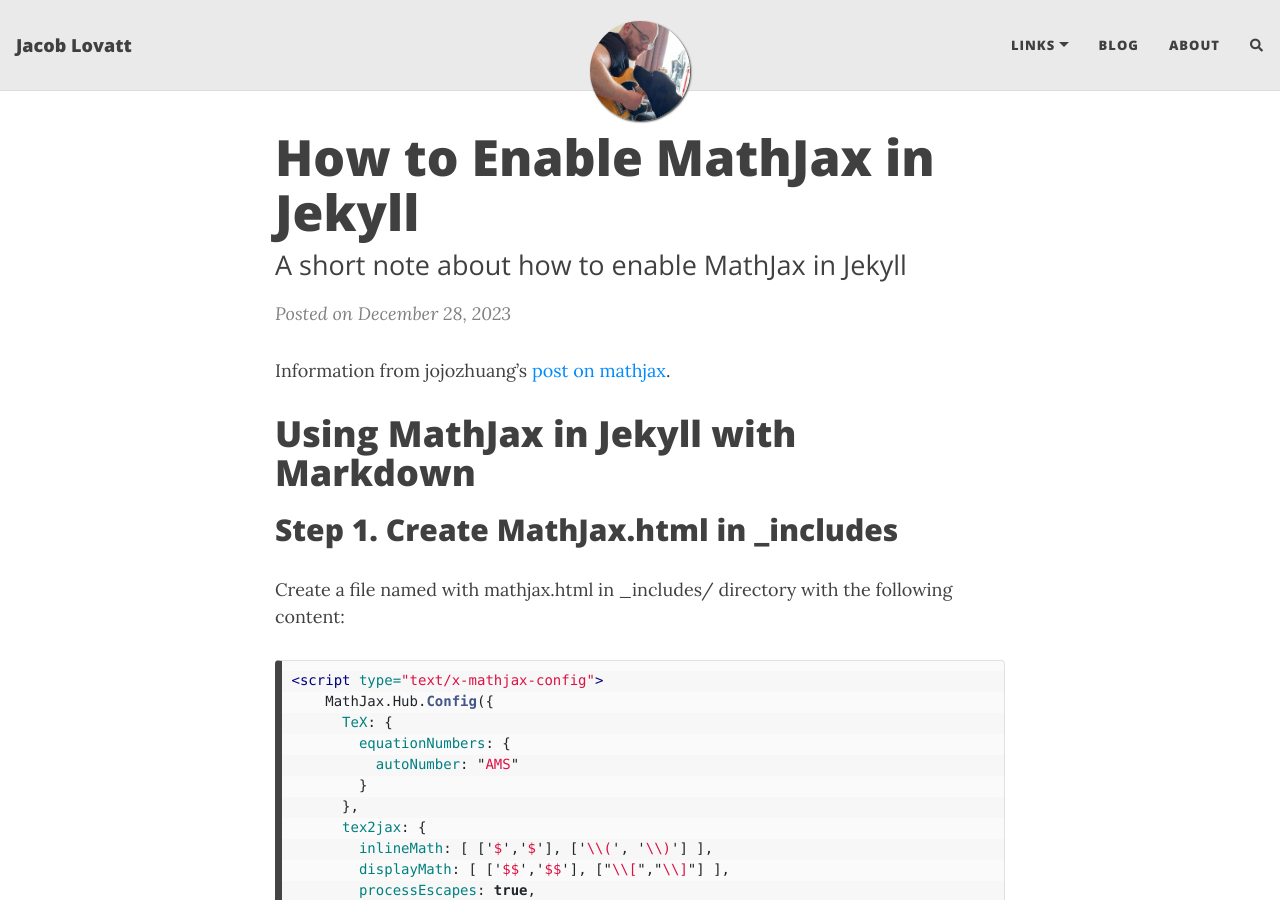
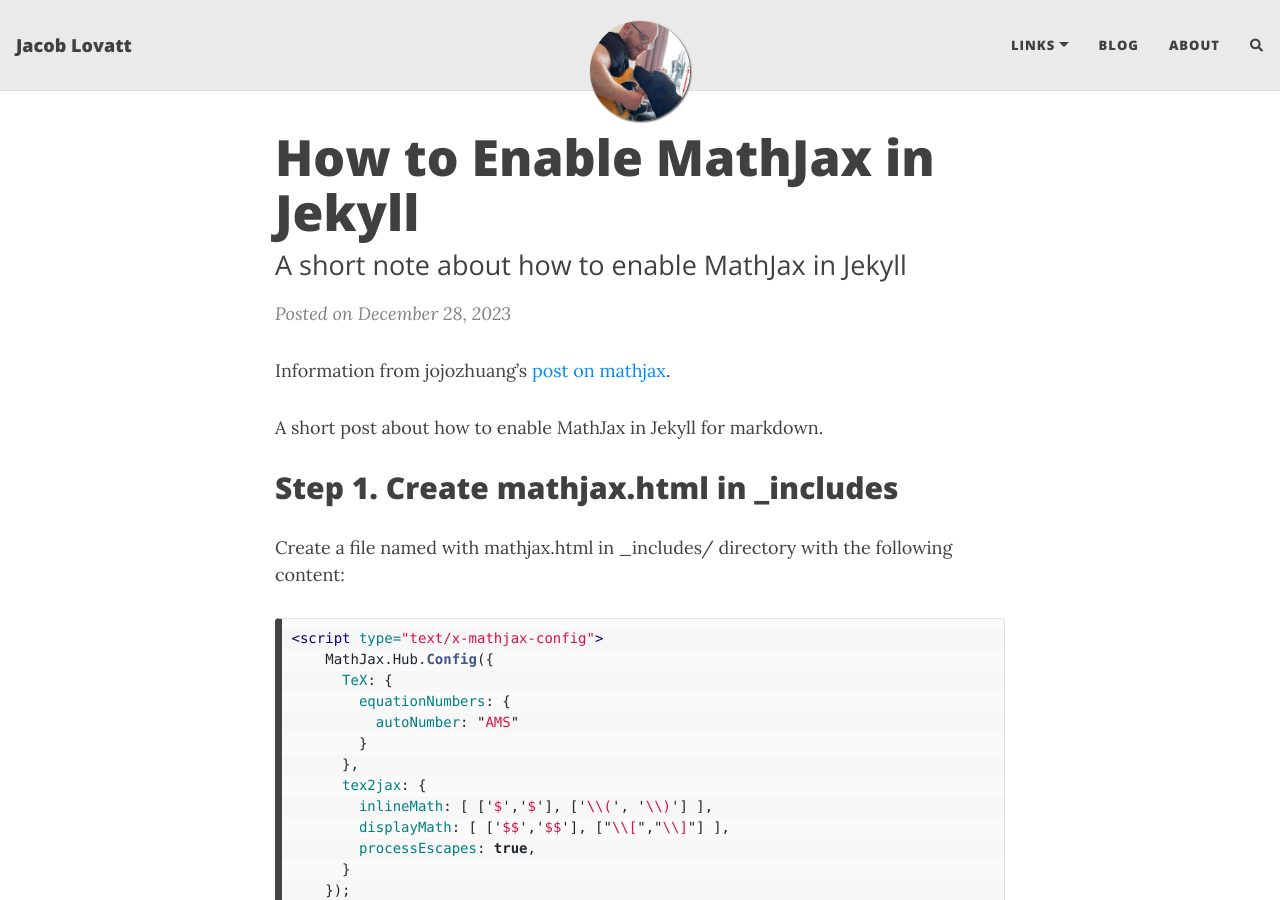
Before and after one commit to jacoblovatt/jacoblovatt.github.io, a Jekyll site: the page built from _posts/2023-12-28-how-to-enable-mathjax-in-jekyll.md, in a window 1280 px wide and 900 px high. Built offline with Jekyll 4.4.1, drawn with Linux system fonts in a browser that asks for light colours; nearby versions of some CDN libraries; comment, search, counter and statistics services are not loaded.

Commit message:
corrected typos in some blog posts

````diff
--- a/_posts/2023-12-28-how-to-enable-mathjax-in-jekyll.md
+++ b/_posts/2023-12-28-how-to-enable-mathjax-in-jekyll.md
@@ -7,10 +7,10 @@ tags: [mathematics, jekyll, mathjax]
 
 Information from jojozhuang's [post on mathjax](https://jojozhuang.github.io/tutorial/jekyll-math-symbols-with-mathjax/).
 
-# Using MathJax in Jekyll with Markdown
+A short post about how to enable MathJax in Jekyll for markdown.
 
-## Step 1. Create MathJax.html in _includes
-Create a file named with mathjax.html in _includes/ directory  with the following content:
+## Step 1. Create mathjax.html in _includes
+Create a file named with mathjax.html in \_includes/ directory  with the following content:
 
 ```html
 <script type="text/x-mathjax-config">
````
Also changed, not shown: _posts/2023-12-28-vmware-vsphere-cpu-mistmatch-intel-nuc.md (+12 -12 lines).
